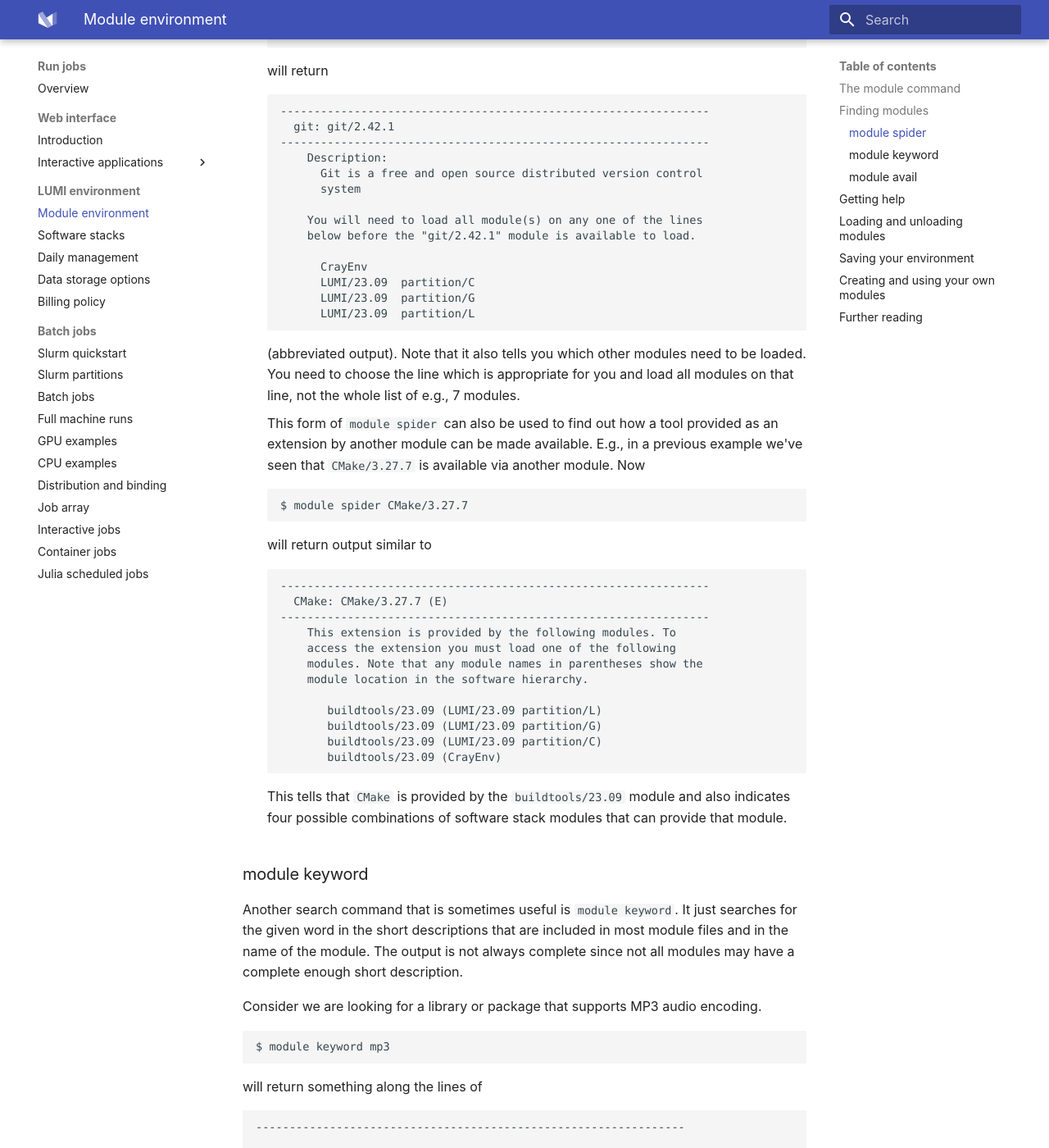
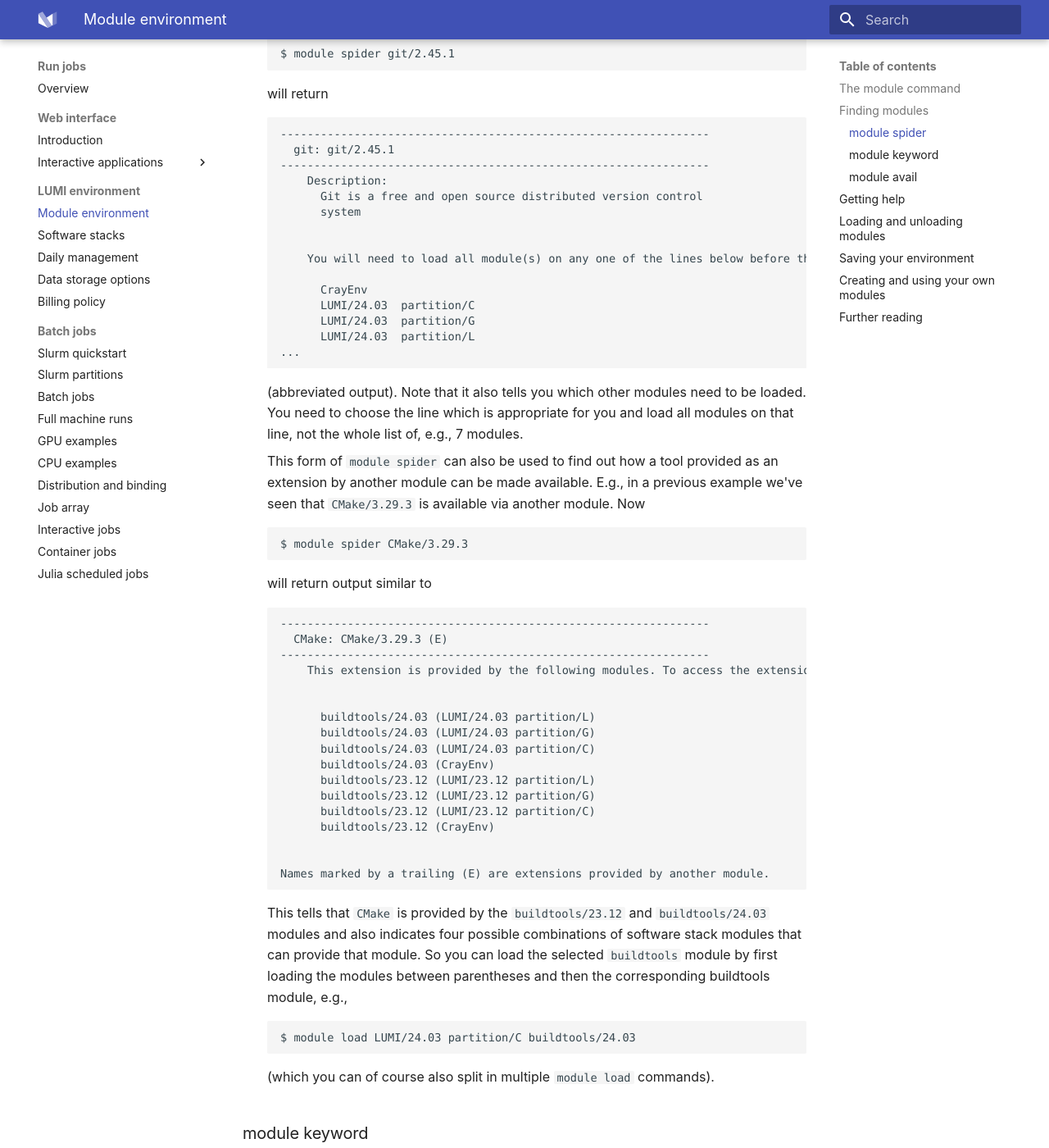
Before and after one commit to Lumi-supercomputer/lumi-userguide, an MkDocs documentation site: the page built from docs/runjobs/lumi_env/Lmod_modules.md, in a window 1280 px wide and 1400 px high, scrolled down 3949 px. Shown: the whole window at 82% size. Built offline with MkDocs 1.6.1 and Material for MkDocs 9.7.7, drawn with Linux system fonts in a browser that asks for light colours; some of the changed text lies outside the part shown.

Commit message:
Updates of the module page for 24.03.

````diff
--- a/docs/runjobs/lumi_env/Lmod_modules.md
+++ b/docs/runjobs/lumi_env/Lmod_modules.md
@@ -130,17 +130,14 @@
     ----------------------------------------------------------------
       gnuplot:
     ----------------------------------------------------------------
-        Description:
-          Gnuplot is a portable command-line driven graphing
-          utility
-
-         Versions:
+        Versions:
             gnuplot/5.4.3-cpeAMD-22.08
-            gnuplot/5.4.3-cpeAOCC-21.12
             gnuplot/5.4.3-cpeAOCC-22.08
-            gnuplot/5.4.3-cpeCray-21.12
-            gnuplot/5.4.3-cpeCray-22.06
             gnuplot/5.4.3-cpeCray-22.08
+            gnuplot/5.4.3-cpeGNU-22.08
+            gnuplot/5.4.6-cpeAMD-22.12
+            gnuplot/5.4.6-cpeAOCC-22.12
+            gnuplot/5.4.6-cpeCray-22.12
             ...
     ```
 
@@ -150,6 +147,9 @@
     being the AMD AOCC compiler (PrgEnv-aocc) and the Cray compiler (PrgEnv-cray),
     respectively. This is somewhat important as it is risky to combine modules
     compiled with different compilers.
+
+    You may see other modules also with some cryptic letters at the end.
+    They come from software installed with Spack.
 
     Similarly,
 
@@ -163,21 +163,23 @@
     ----------------------------------------------------------------
       CMake:
     ----------------------------------------------------------------
-         Versions:
-            CMake/3.22.2 (E)
-            CMake/3.23.2 (E)
+        Versions:
             CMake/3.24.0 (E)
             CMake/3.25.2 (E)
             CMake/3.27.7 (E)
+            CMake/3.29.3 (E)
+        Other possible modules matches:
+            cmake  cmake-3.26.3-gcc-7.5.0-3og5f6c  cmake-3.26.3-gcc-7.5.0-cl73x27  rocm-cmake
 
-    Names marked by a trailing (E) are extensions provided by
-    another module.
+    Names marked by a trailing (E) are extensions provided by another module.
     ```
 
-    This tells that there is no `CMake` module on the system but that five
-    versions of `CMake` (3.22.2, 3.23.2, 3.24.0, 3.25.2 and 3.27.7)
+    This tells that there is no `CMake` module on the system but that four
+    versions of `CMake` (3.24.0, 3.25.2, 3.27.7 and 3.29.3)
     are available on the system as
     extensions of another module.
+    Then there are some more packages that are provided by Spack (again with
+    cryptic names).
 
     !!! info "Information on LUMI software stacks?"
         For more information on the software stacks on LUMI, head to the
@@ -200,60 +202,74 @@
     loaded to be able to load the package, e.g.
 
     ```bash
-    $ module spider git/2.42.1
+    $ module spider git/2.45.1
     ```
 
     will return
 
     ```text
     ----------------------------------------------------------------
-      git: git/2.42.1
+      git: git/2.45.1
     ----------------------------------------------------------------
         Description:
           Git is a free and open source distributed version control
           system
 
-        You will need to load all module(s) on any one of the lines
-        below before the "git/2.42.1" module is available to load.
+
+        You will need to load all module(s) on any one of the lines below before the "git/2.45.1" module is available to load.
 
           CrayEnv
-          LUMI/23.09  partition/C
-          LUMI/23.09  partition/G
-          LUMI/23.09  partition/L
+          LUMI/24.03  partition/C
+          LUMI/24.03  partition/G
+          LUMI/24.03  partition/L
+    ...
     ```
 
     (abbreviated output). Note that it also tells you which other modules need
     to be loaded. You need to choose the line which is appropriate for you and
-    load all modules on that line, not the whole list of e.g., 7 modules.
+    load all modules on that line, not the whole list of, e.g., 7 modules.
 
     This form of `module spider` can also be used to find out how a tool provided
     as an extension by another module can be made available. E.g., in a previous
-    example we've seen that `CMake/3.27.7` is available via another module.
+    example we've seen that `CMake/3.29.3` is available via another module.
     Now
 
     ```bash
-    $ module spider CMake/3.27.7
+    $ module spider CMake/3.29.3
     ```
 
     will return output similar to
 
     ```text
     ----------------------------------------------------------------
-      CMake: CMake/3.27.7 (E)
+      CMake: CMake/3.29.3 (E)
     ----------------------------------------------------------------
-        This extension is provided by the following modules. To
-        access the extension you must load one of the following
-        modules. Note that any module names in parentheses show the
-        module location in the software hierarchy.
+        This extension is provided by the following modules. To access the extension you must load one of the following modules. Note that any module names in parentheses show the module location in the software hierarchy.
 
-           buildtools/23.09 (LUMI/23.09 partition/L)
-           buildtools/23.09 (LUMI/23.09 partition/G)
-           buildtools/23.09 (LUMI/23.09 partition/C)
-           buildtools/23.09 (CrayEnv)
+
+          buildtools/24.03 (LUMI/24.03 partition/L)
+          buildtools/24.03 (LUMI/24.03 partition/G)
+          buildtools/24.03 (LUMI/24.03 partition/C)
+          buildtools/24.03 (CrayEnv)
+          buildtools/23.12 (LUMI/23.12 partition/L)
+          buildtools/23.12 (LUMI/23.12 partition/G)
+          buildtools/23.12 (LUMI/23.12 partition/C)
+          buildtools/23.12 (CrayEnv)
+
+
+    Names marked by a trailing (E) are extensions provided by another module.
     ```
-    This tells that `CMake` is provided by the `buildtools/23.09` module and also
+    This tells that `CMake` is provided by the `buildtools/23.12` and
+    `buildtools/24.03` modules and also
     indicates four possible combinations of software stack modules that can provide
-    that module.
+    that module. So you can load the selected `buildtools` module by first loading the
+    modules between parentheses and then the corresponding buildtools module, e.g.,
+
+    ```bash
+    $ module load LUMI/24.03 partition/C buildtools/24.03
+    ```
+
+    (which you can of course also split in multiple `module load` commands).
 
 
 ### module keyword
@@ -287,6 +303,7 @@
 to install some other packages even though the sound function is not immediately
 useful.
 
+
 ### module avail
 
 The `module avail` command is used to show only available modules, i.e., modules
@@ -299,7 +316,8 @@
     using only its name.
 
  2. With the name of a module (or a part of the name), it will show all modules
-    that match that (part of) a name. E.g., when `LUMI/22.12` is loaded,
+    that match that (part of) a name. E.g., when `LUMI/24.03` is loaded on the
+    login nodes,
 
     ```bash
     $ module avail gnuplot
@@ -308,12 +326,13 @@
     will show something along the lines of
 
     ```text
-    ----- EasyBuild managed software for software stack LUMI/22.12 on LUMI-L -----
-       gnuplot/5.4.6-cpeAOCC-22.12    gnuplot/5.4.6-cpeGNU-22.12 (D)
-       gnuplot/5.4.6-cpeCray-22.12
+    ---- EasyBuild managed software for software stack LUMI/24.03 on LUMI-L ----
+       gnuplot/5.4.10-cpeAOCC-24.03    gnuplot/5.4.10-cpeGNU-24.03 (D)
+       gnuplot/5.4.10-cpeCray-24.03
 
       Where:
        D:  Default Module
+    ...
     ```
 
     but
@@ -324,6 +343,7 @@
 
     will show you an often lengthy list that contains all packages with gnu
     (case-insensitive) in their name or version.
+
 
 ## Getting help
 
@@ -343,6 +363,7 @@
 However, when used as `module help <name>` or `module help <name>/<version>`,
 it will produce help for either the default version of the package
 (if the version is not specified) or the indicated version.
+
 
 ## Loading and unloading modules
 
@@ -477,7 +498,9 @@
 More options to manage collections of modules can be found by running `module
 help` or in the [Lmod User Manual][lmod_collection]. Note, however, that the
 latter may contain options or commands that do not yet work on the version of
-Lmod supported on LUMI.
+Lmod supported on LUMI (though currently the Lmod version of LUMI is very
+recent).
+
 
 ## Creating and using your own modules
 
````
Also changed, not shown: other parts of docs/runjobs/lumi_env/Lmod_modules.md (+20 -19 lines).
